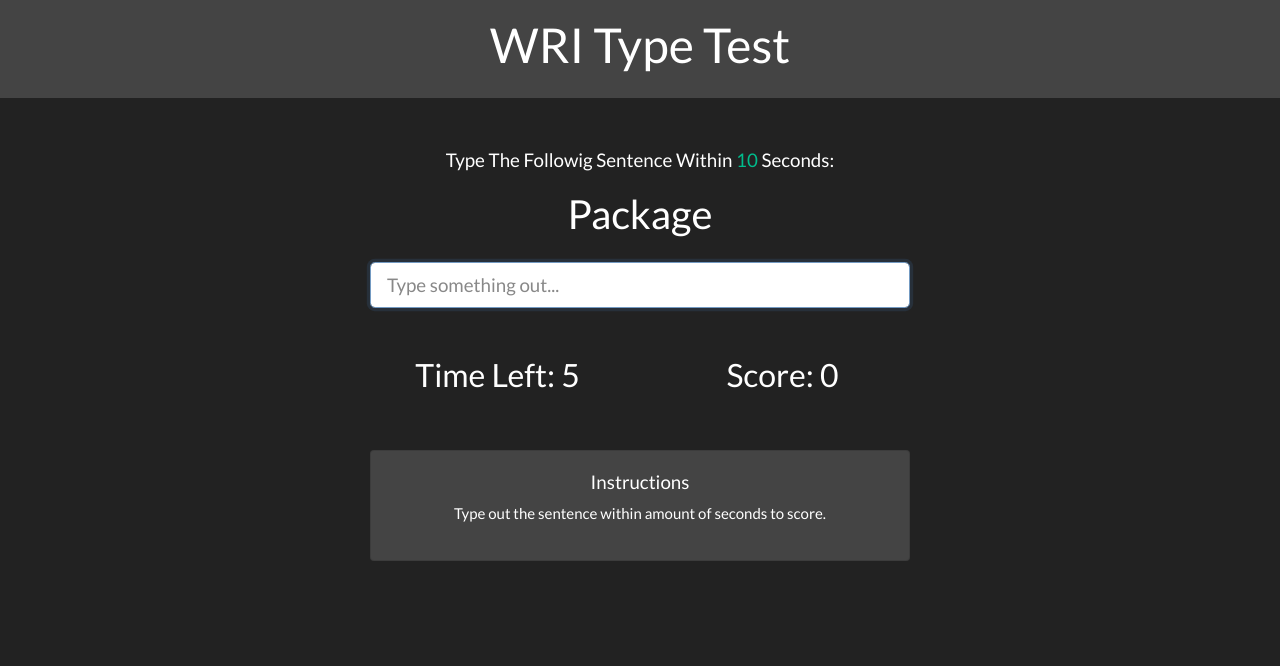
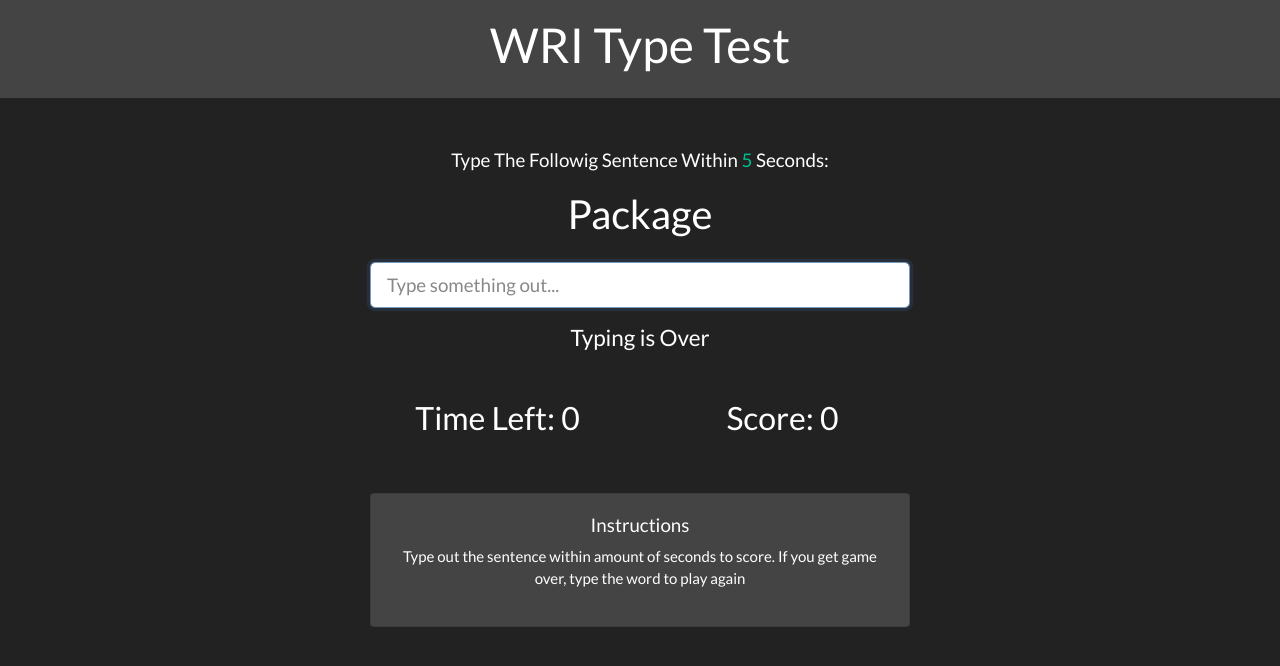
Before and after one commit to webroyit/m9f4z1-WRITypeTest, a plain HTML site: page index.html in a window 1280 px wide. Drawn offline with nearby package versions, Linux system fonts and the light colour scheme.

Commit message:
Add a logic to reset the score on a new game

```diff
--- a/index.html
+++ b/index.html
@@ -17,7 +17,7 @@
             <div class="col-md-6 mx-auto">
                 <!-- Word and Input -->
                 <p class="lead">
-                    Type The Followig Sentence Within <span class="text-success" id="seconds">10</span> Seconds:
+                    Type The Followig Sentence Within <span class="text-success" id="seconds">5</span> Seconds:
                 </p>
                 <h2 class="display-5 mb-4" id="current-word">
                     This is a typing test
@@ -29,7 +29,7 @@
                 <div class="row mt-5">
                     <div class="col-md-6">
                         <h3>Time Left:
-                        <span id="time">10</span>
+                        <span id="time">5</span>
                         </h3>
                     </div>
                     <div class="col-md-6">
@@ -44,7 +44,7 @@
                     <div class="col-md-12">
                         <div class="card card-body bg-secondary text-white">
                         <h5>Instructions</h5>
-                        <p>Type out the sentence within amount of seconds to score.</p>
+                        <p>Type out the sentence within amount of seconds to score. If you get game over, type the word to play again</p>
                         </div>
                     </div>
                 </div>
--- a/js/main.js
+++ b/js/main.js
@@ -1,7 +1,7 @@
 window.addEventListener("load", init);
 
 // global variables
-let time = 10;
+let time = 5;
 let score = 0;
 let isPlaying;
 
@@ -55,14 +55,23 @@ function startMatch(){
     if(matchWords()){
         // start the next words and user get the point.
         isPlaying = true;
-        time = 11;
+        time = 6;
         showWord(words);
         wordInput.value = '';
         score++;
     }
 
-    //update the UI
-    scoreDisplay.innerHTML = score;
+    // if score is -1, show 0
+    if(score === -1){
+        //update the UI
+        scoreDisplay.innerHTML = 0;
+    }
+    else{
+        //update the UI
+        scoreDisplay.innerHTML = score;
+    }
+
+
 }
 
 // match the current word to the input word
@@ -106,6 +115,8 @@ function countDown(){
 // check game status
 function checkStatus(){
     if(!isPlaying && time === 0){
-        message.innerHTML = "Typing is Over"
+        message.innerHTML = "Typing is Over";
+        // reset the score on the new game
+        score = -1;
     }
 }
```
